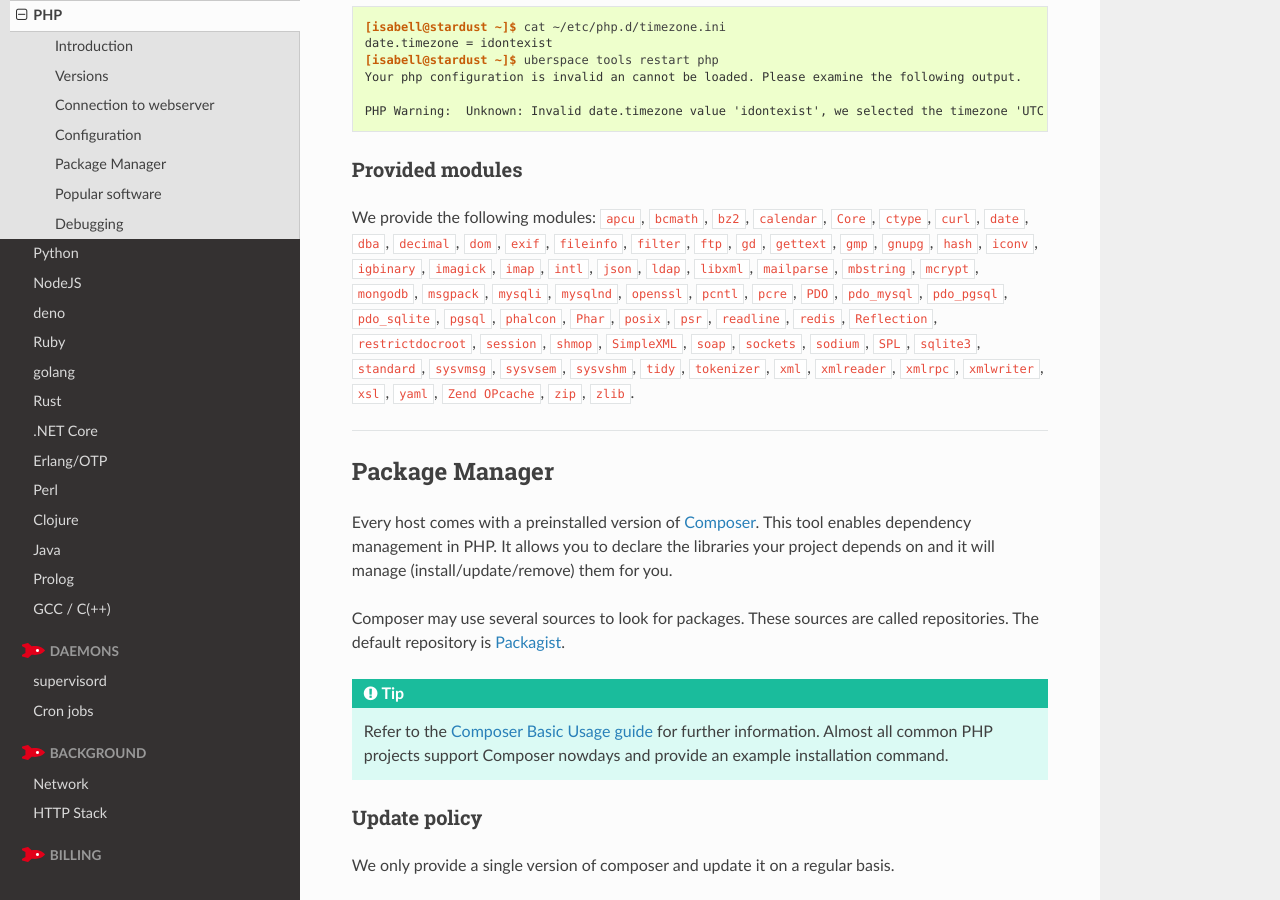
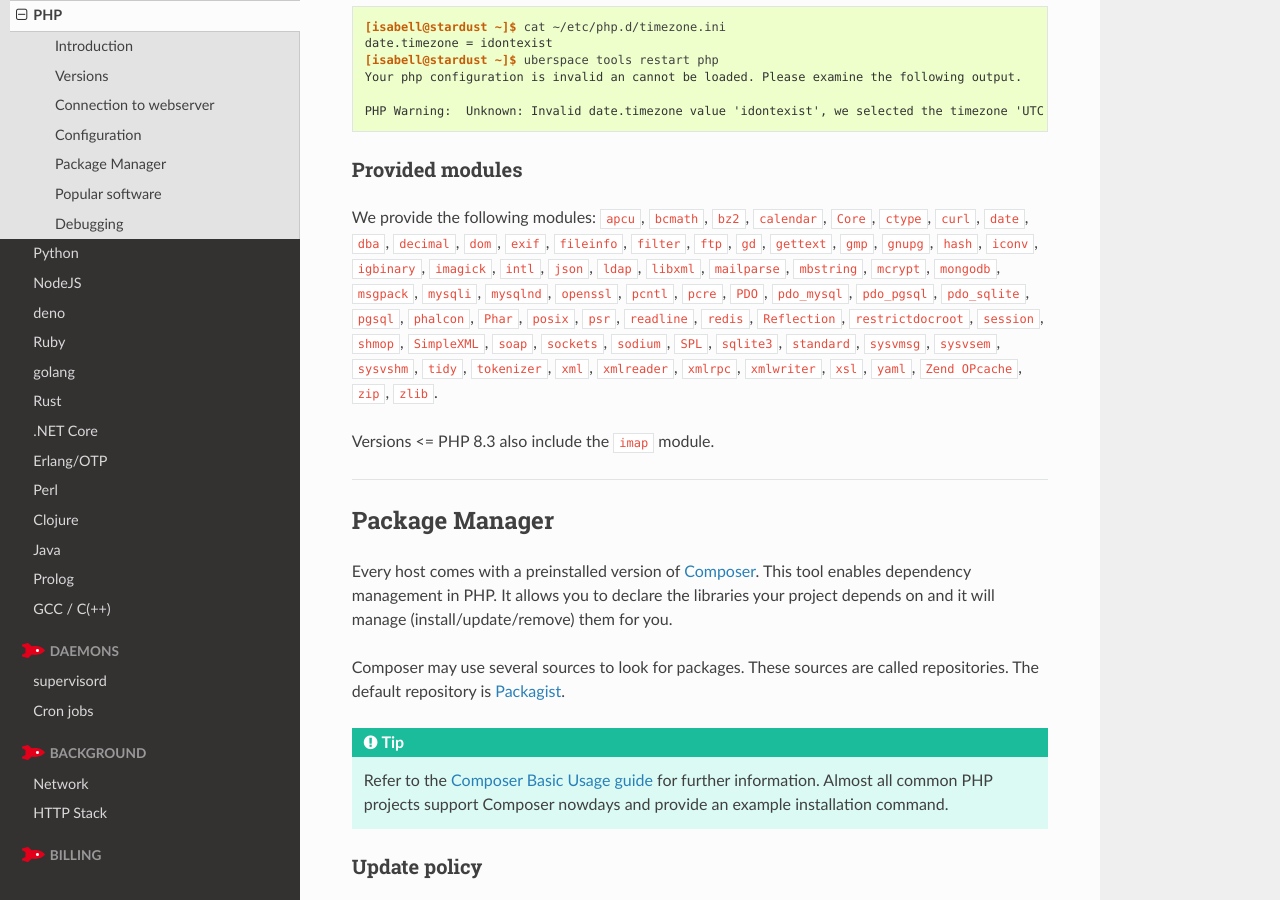
Before and after one commit to Uberspace/manual, a Sphinx documentation site: the page built from source/lang-php.rst, in a window 1280 px wide and 900 px high, scrolled down 3854 px. Built offline with Sphinx 7.4.7 and the Read the Docs theme 3.1.0, drawn with Linux system fonts in a browser that asks for light colours; pages that are not in the unit, such as notebooks, are missing from menus.

Commit message:
no php-imap in php 8.4 (#595)

```diff
--- a/source/lang-php.rst
+++ b/source/lang-php.rst
@@ -175,7 +175,9 @@
 Provided modules
 ----------------
 
-We provide the following modules: ``apcu``, ``bcmath``, ``bz2``, ``calendar``, ``Core``, ``ctype``, ``curl``, ``date``, ``dba``, ``decimal``, ``dom``, ``exif``, ``fileinfo``, ``filter``, ``ftp``, ``gd``, ``gettext``, ``gmp``, ``gnupg``, ``hash``, ``iconv``, ``igbinary``, ``imagick``, ``imap``, ``intl``, ``json``, ``ldap``, ``libxml``, ``mailparse``, ``mbstring``, ``mcrypt``, ``mongodb``, ``msgpack``, ``mysqli``, ``mysqlnd``, ``openssl``, ``pcntl``, ``pcre``, ``PDO``, ``pdo_mysql``, ``pdo_pgsql``, ``pdo_sqlite``, ``pgsql``, ``phalcon``, ``Phar``, ``posix``, ``psr``, ``readline``, ``redis``, ``Reflection``, ``restrictdocroot``, ``session``, ``shmop``, ``SimpleXML``, ``soap``, ``sockets``, ``sodium``, ``SPL``, ``sqlite3``, ``standard``, ``sysvmsg``, ``sysvsem``, ``sysvshm``, ``tidy``, ``tokenizer``, ``xml``, ``xmlreader``, ``xmlrpc``, ``xmlwriter``, ``xsl``, ``yaml``, ``Zend OPcache``, ``zip``, ``zlib``.
+We provide the following modules: ``apcu``, ``bcmath``, ``bz2``, ``calendar``, ``Core``, ``ctype``, ``curl``, ``date``, ``dba``, ``decimal``, ``dom``, ``exif``, ``fileinfo``, ``filter``, ``ftp``, ``gd``, ``gettext``, ``gmp``, ``gnupg``, ``hash``, ``iconv``, ``igbinary``, ``imagick``, ``intl``, ``json``, ``ldap``, ``libxml``, ``mailparse``, ``mbstring``, ``mcrypt``, ``mongodb``, ``msgpack``, ``mysqli``, ``mysqlnd``, ``openssl``, ``pcntl``, ``pcre``, ``PDO``, ``pdo_mysql``, ``pdo_pgsql``, ``pdo_sqlite``, ``pgsql``, ``phalcon``, ``Phar``, ``posix``, ``psr``, ``readline``, ``redis``, ``Reflection``, ``restrictdocroot``, ``session``, ``shmop``, ``SimpleXML``, ``soap``, ``sockets``, ``sodium``, ``SPL``, ``sqlite3``, ``standard``, ``sysvmsg``, ``sysvsem``, ``sysvshm``, ``tidy``, ``tokenizer``, ``xml``, ``xmlreader``, ``xmlrpc``, ``xmlwriter``, ``xsl``, ``yaml``, ``Zend OPcache``, ``zip``, ``zlib``.
+
+Versions <= PHP 8.3 also include the ``imap`` module.
 
 .. _php-popular-software:
 
```
